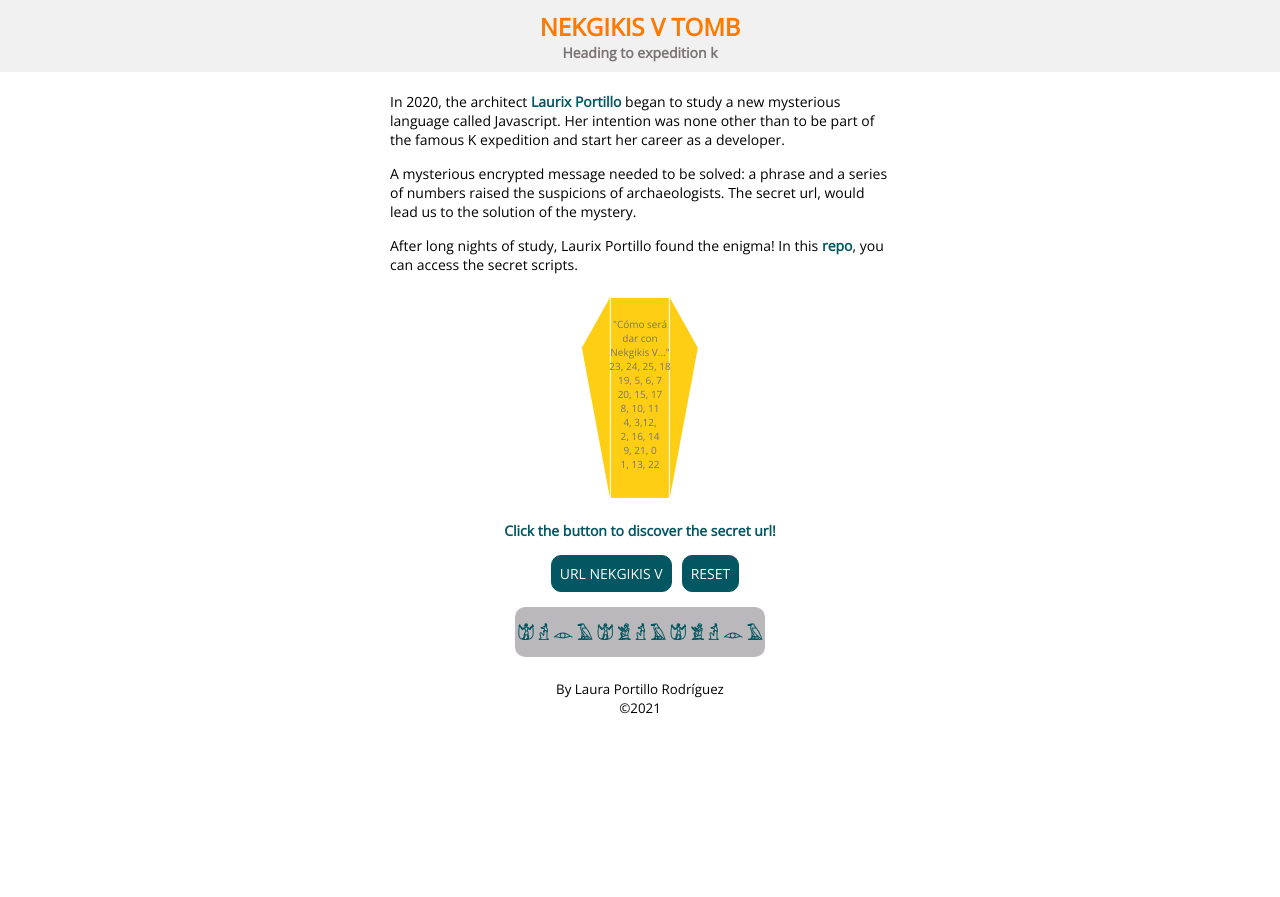
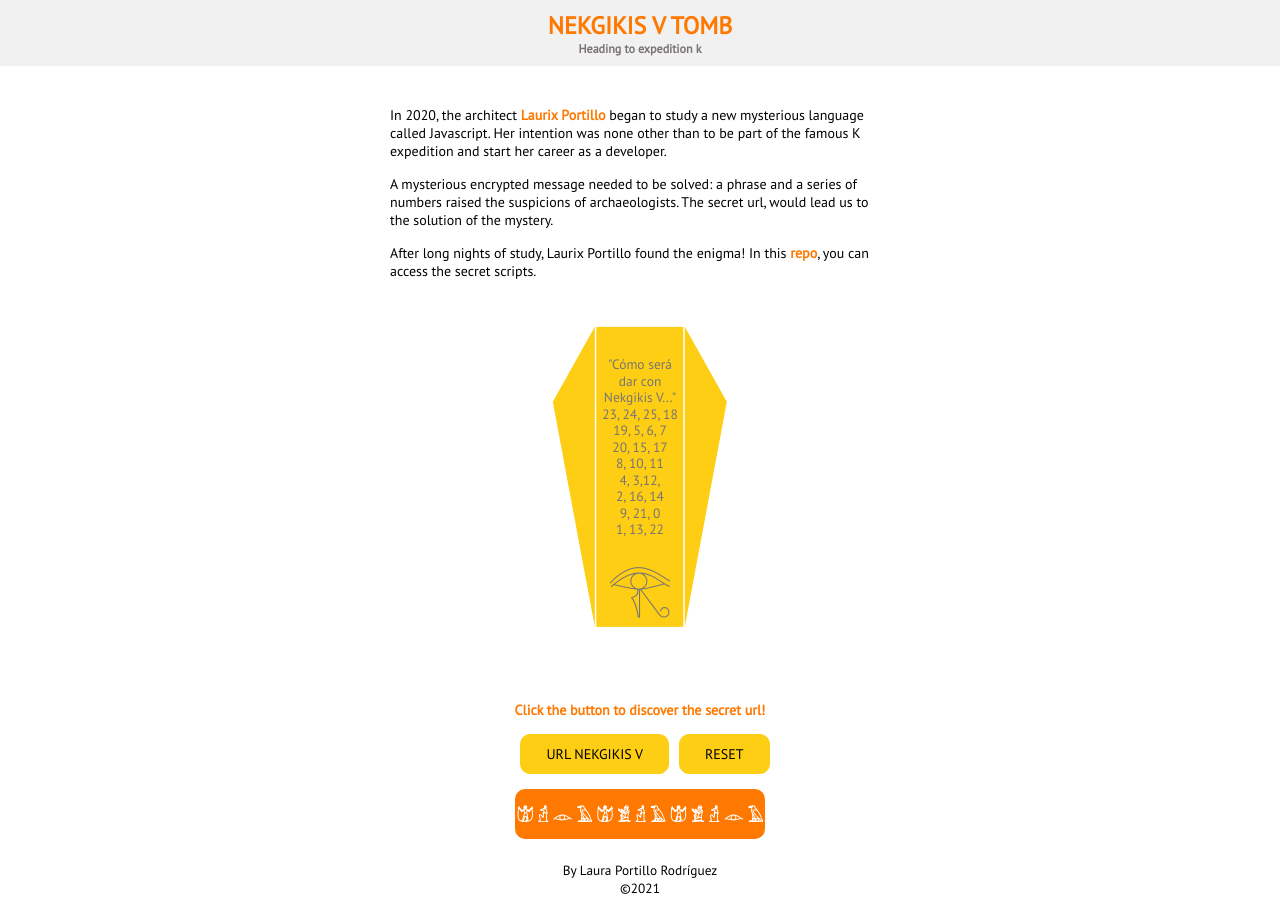
Before and after one commit to lauraportillo/generacion-k, a website: page src/html/index.html in a window 1280 px wide. Before the commit the page ends 800 px from the top, so only its background shows below. Drawn offline with nearby package versions, Linux system fonts and the light colour scheme; files that its build step writes are made by us from their sources; files whose address does not match are found by name.

Commit message:
adjust layout

```diff
--- a/src/html/index.html
+++ b/src/html/index.html
@@ -5,7 +5,7 @@
     <meta charset="UTF-8">
     <meta name="viewport" content="width=device-width, initial-scale=1.0">
     <link rel="preconnect" href="https://fonts.gstatic.com">
-    <link href="https://fonts.googleapis.com/css2?family=Open+Sans:wght@300;400&display=swap" rel="stylesheet">
+    <link href="https://fonts.googleapis.com/css2?family=PT+Sans&display=swap" rel="stylesheet">
     <link rel="icon" href="./assets/images/favicon.png" />
     <link rel="stylesheet" href="./assets/css/main.css" />
     <title>Laura Portillo</title>
@@ -60,6 +60,7 @@
                     <span>2, 16, 14</span>
                     <span>9, 21, 0</span>
                     <span>1, 13, 22</span>
+                    <span class="hexagon__message--detail">𓂀</span>
                 </div>
             </div>
         </section>
--- a/src/scss/core/_reset.scss
+++ b/src/scss/core/_reset.scss
@@ -5,7 +5,7 @@
   text-decoration: none;
   list-style: none;
   color: inherit;
-  font-family: 'Open Sans', sans-serif;
+  font-family: 'PT Sans', sans-serif;
 }
 
 @media all and (min-width: 768px) {
--- a/src/scss/main.scss
+++ b/src/scss/main.scss
@@ -1,10 +1,5 @@
 @import 'core/variables';
 @import 'core/reset';
-
-// FORMAS EN CSS https://css-tricks.com/the-shapes-of-css/
-
-.containerBody {
-}
 
 //HEADER
 .header {
@@ -21,7 +16,7 @@
   color: $color-1;
 }
 .header__subtitle {
-  font-size: 14px;
+  font-size: 12px;
   color: $color-7;
 }
 
@@ -40,6 +35,7 @@
   justify-content: center;
   align-items: center;
   max-width: 500px;
+  margin-top: 20px;
 }
 .sectionA__containerImg {
   display: none;
@@ -54,7 +50,7 @@
   margin-bottom: 15px;
 }
 .link {
-  color: $color-4;
+  color: $color-1;
   font-weight: bold;
   cursor: pointer;
 }
@@ -63,8 +59,9 @@
   display: flex;
   flex-direction: column;
   align-items: center;
-  margin-top: 80px;
-  margin-bottom: 50px;
+  margin-top: 170px;
+  margin-bottom: 100px;
+  transform: scale(1.5);
 }
 //tomb
 .hexagon {
@@ -99,14 +96,17 @@
 }
 .hexagon__message {
   margin-top: -110px;
-  font-size: 10px;
+  font-size: 9px;
   display: flex;
   flex-direction: column;
   align-items: center;
   color: $color-7;
 }
-
+.hexagon__message--detail {
+  font-size: 35px;
+}
 .sectionC {
+  margin-top: 10px;
   display: flex;
   flex-direction: column;
   justify-content: center;
@@ -116,7 +116,7 @@
 .sectionC__text {
   font-size: 14px;
   font-weight: bold;
-  color: $color-4;
+  color: $color-1;
 }
 .sectionC__form {
   margin-top: 15px;
@@ -127,19 +127,20 @@
 
 .sectionC__form--btn {
   margin-left: 10px;
-  padding: 8px;
+  padding: 10px 25px 10px 25px;
   border-radius: 10px;
-  border: solid $color-4 1px;
-  background-color: $color-4;
+  border: solid $color-3 1px;
+  background-color: $color-3;
   text-align: center;
   font-size: 14px;
   text-transform: uppercase;
-  color: $color-8;
+  color: $color-9;
   outline: inherit;
   cursor: pointer;
 }
 .sectionC__form--btn:hover {
   background-color: $color-1;
+  color: $color-8;
   transition: all 0.2s ease-in-out;
 }
 
@@ -151,11 +152,11 @@
   border-radius: 10px;
   height: 50px;
   width: 250px;
-  background-color: $color-5;
+  background-color: $color-1;
 }
 .sectionC__solution--url {
   font-size: 16px;
-  color: $color-4;
+  color: $color-8;
   text-align: center;
 }
 
```
